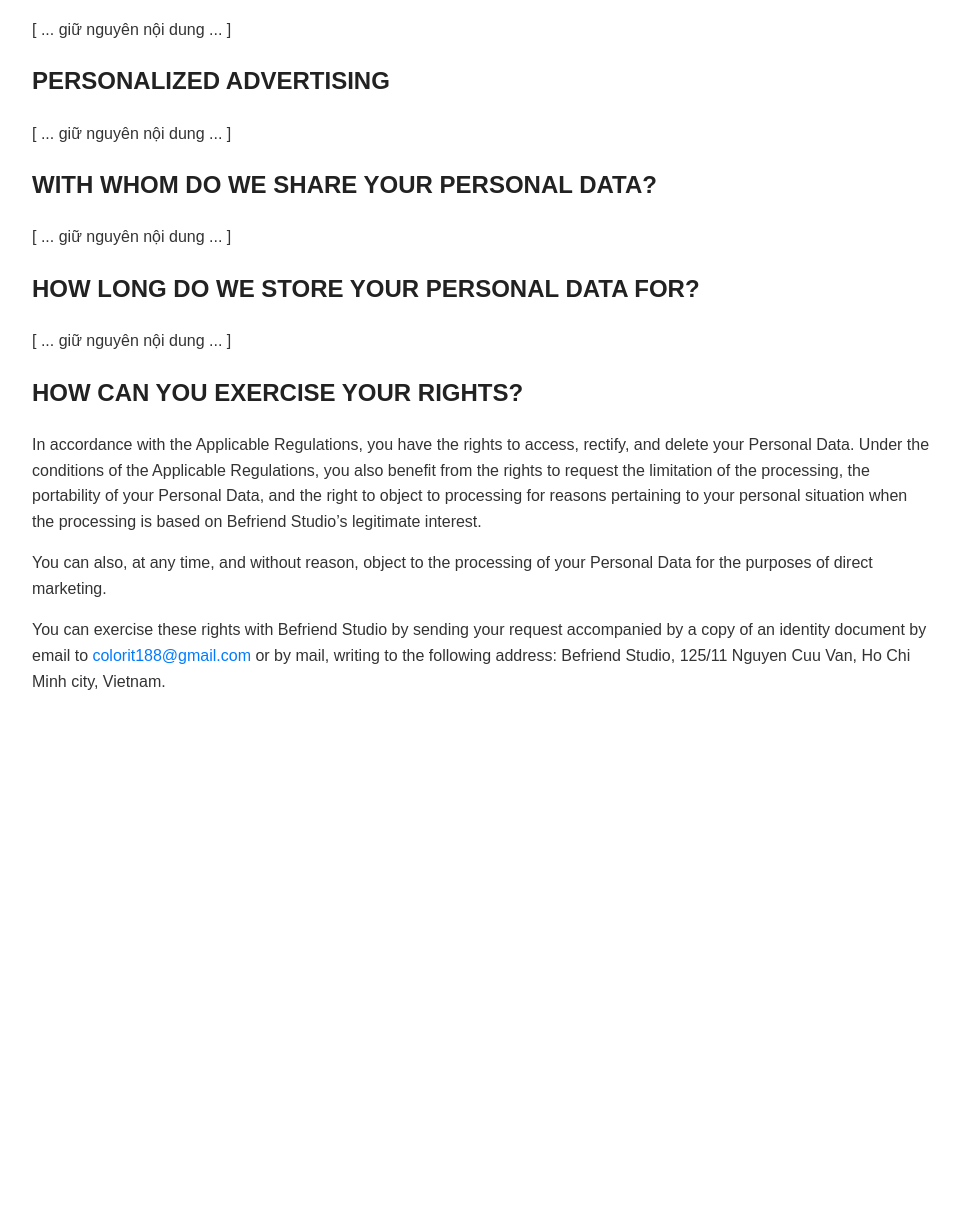
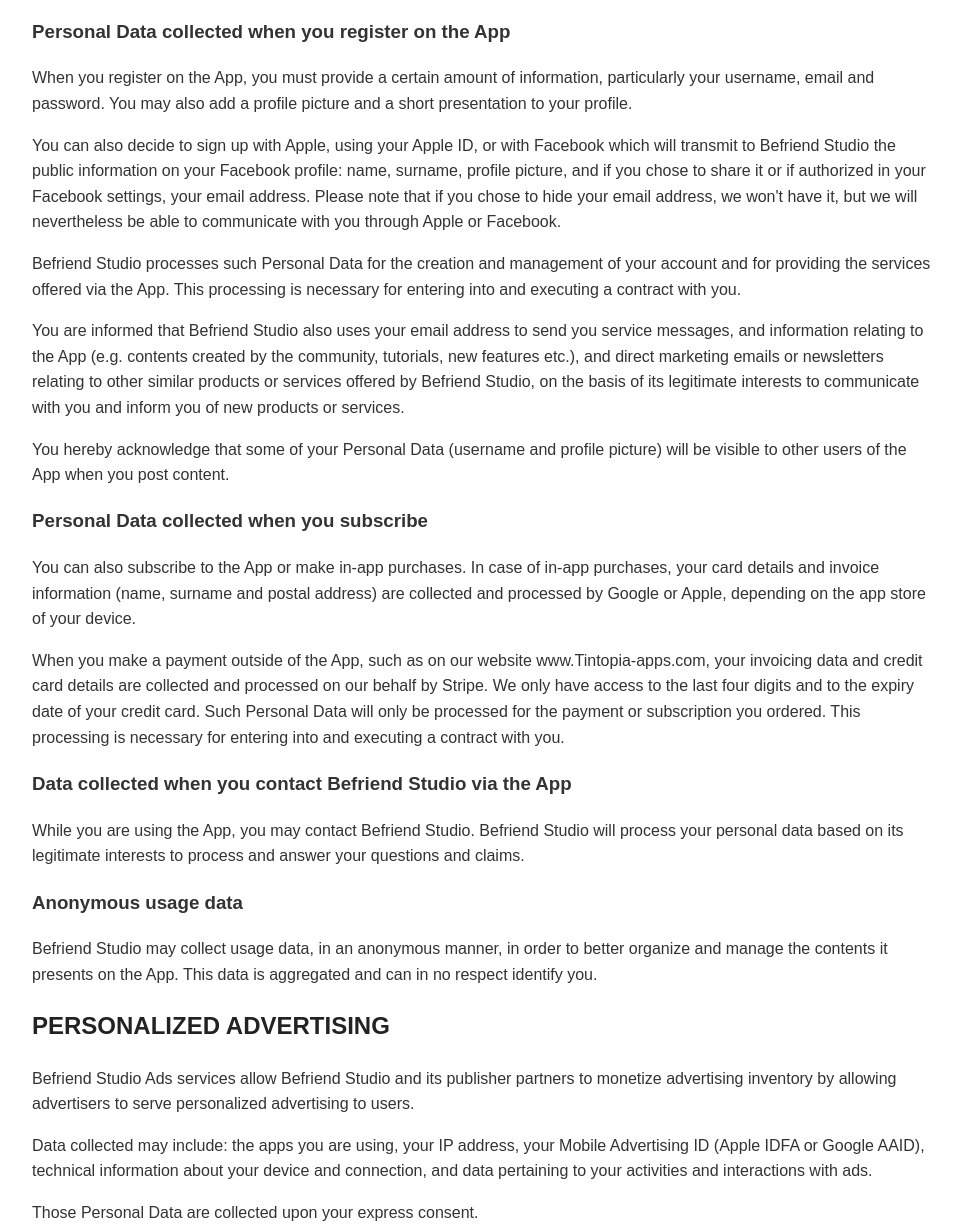
Before and after one commit to colorit2/colorit.github.io, a plain HTML site: page policy.html in a window 1280 px wide. Shown: the part 632-1861 px from the top of the page, without its empty margins (158-1119 px from the left). Before the commit the page ends 1362 px from the top, so only its background shows below. Drawn offline with Linux system fonts and the light colour scheme.

Commit message:
Update policy.html

```diff
--- a/policy.html
+++ b/policy.html
@@ -53,33 +53,94 @@
     If the privacy policy is amended, you will be informed by a push notification and an email sent to you with a link toward the updated privacy policy.
   </p>
 
-  <!-- Các phần còn lại giữ nguyên nội dung bạn đã viết ở trên -->
   <h2>WHAT PERSONAL DATA DO WE COLLECT AND WHAT FOR?</h2>
-  <p>[ ... giữ nguyên nội dung ... ]</p>
+  <h3>Personal Data collected when you register on the App</h3>
+  <p>
+    When you register on the App, you must provide a certain amount of information, particularly your username, email and password.
+    You may also add a profile picture and a short presentation to your profile.
+  </p>
+  <p>
+    You can also decide to sign up with Apple, using your Apple ID, or with Facebook which will transmit to Befriend Studio the public information on your Facebook profile:
+    name, surname, profile picture, and if you chose to share it or if authorized in your Facebook settings, your email address.
+    Please note that if you chose to hide your email address, we won't have it, but we will nevertheless be able to communicate with you through Apple or Facebook.
+  </p>
+  <p>
+    Befriend Studio processes such Personal Data for the creation and management of your account and for providing the services offered via the App.
+    This processing is necessary for entering into and executing a contract with you.
+  </p>
+  <p>
+    You are informed that Befriend Studio also uses your email address to send you service messages, and information relating to the App
+    (e.g. contents created by the community, tutorials, new features etc.), and direct marketing emails or newsletters relating to other similar products or services
+    offered by Befriend Studio, on the basis of its legitimate interests to communicate with you and inform you of new products or services.
+  </p>
+  <p>
+    You hereby acknowledge that some of your Personal Data (username and profile picture) will be visible to other users of the App when you post content.
+  </p>
+
+  <h3>Personal Data collected when you subscribe</h3>
+  <p>
+    You can also subscribe to the App or make in-app purchases. In case of in-app purchases, your card details and invoice information
+    (name, surname and postal address) are collected and processed by Google or Apple, depending on the app store of your device.
+  </p>
+  <p>
+    When you make a payment outside of the App, such as on our website www.Tintopia-apps.com, your invoicing data and credit card details are collected and processed
+    on our behalf by Stripe. We only have access to the last four digits and to the expiry date of your credit card.
+    Such Personal Data will only be processed for the payment or subscription you ordered.
+    This processing is necessary for entering into and executing a contract with you.
+  </p>
+
+  <h3>Data collected when you contact Befriend Studio via the App</h3>
+  <p>
+    While you are using the App, you may contact Befriend Studio. Befriend Studio will process your personal data based on its legitimate interests to process and answer your questions and claims.
+  </p>
+
+  <h3>Anonymous usage data</h3>
+  <p>
+    Befriend Studio may collect usage data, in an anonymous manner, in order to better organize and manage the contents it presents on the App.
+    This data is aggregated and can in no respect identify you.
+  </p>
 
   <h2>PERSONALIZED ADVERTISING</h2>
-  <p>[ ... giữ nguyên nội dung ... ]</p>
+  <p>
+    Befriend Studio Ads services allow Befriend Studio and its publisher partners to monetize advertising inventory by allowing advertisers
+    to serve personalized advertising to users.
+  </p>
+  <p>
+    Data collected may include: the apps you are using, your IP address, your Mobile Advertising ID (Apple IDFA or Google AAID),
+    technical information about your device and connection, and data pertaining to your activities and interactions with ads.
+  </p>
+  <p>
+    Those Personal Data are collected upon your express consent.
+  </p>
 
   <h2>WITH WHOM DO WE SHARE YOUR PERSONAL DATA?</h2>
-  <p>[ ... giữ nguyên nội dung ... ]</p>
+  <p>
+    When you consent to data collection for advertising and analytics purposes, we may share data with:
+  </p>
+  <ul>
+    <li><strong>Ad partners</strong>: Applovin, AppsFlyer, Facebook, Google, Ironsource, Mopub, Ogury, Tapjoy, Vungle</li>
+    <li><strong>Analytics partners</strong>: Adjust, Amplitude, GameAnalytics, Google, Mixpanel, Tenjin</li>
+    <li><strong>Service providers</strong>: Zendesk, SendinBlue, Google Cloud Platform, Elastic Cloud</li>
+    <li><strong>Authorities</strong>: only when legally required</li>
+    <li><strong>External advisors</strong>: lawyers, accountants, etc.</li>
+  </ul>
 
   <h2>HOW LONG DO WE STORE YOUR PERSONAL DATA FOR?</h2>
-  <p>[ ... giữ nguyên nội dung ... ]</p>
+  <p>
+    Befriend Studio shall store your Personal Data for as long as your account is active.
+    Data will be permanently deleted when you delete your account or if inactive for 3 years.
+    Certain data may be retained as required by law.
+  </p>
 
   <h2>HOW CAN YOU EXERCISE YOUR RIGHTS?</h2>
   <p>
-    In accordance with the Applicable Regulations, you have the rights to access, rectify, and delete your Personal Data.
-    Under the conditions of the Applicable Regulations, you also benefit from the rights to request the limitation of the processing,
-    the portability of your Personal Data, and the right to object to processing for reasons pertaining to your personal situation
-    when the processing is based on Befriend Studio’s legitimate interest.
+    You have the rights to access, rectify, delete, limit processing, data portability, and object to processing.
+    You may also object to direct marketing at any time.
   </p>
   <p>
-    You can also, at any time, and without reason, object to the processing of your Personal Data for the purposes of direct marketing.
-  </p>
-  <p>
-    You can exercise these rights with Befriend Studio by sending your request accompanied by a copy of an identity document by email to
+    To exercise these rights, contact Befriend Studio by email at
     <a href="mailto:colorit188@gmail.com">colorit188@gmail.com</a>
-    or by mail, writing to the following address: Befriend Studio, 125/11 Nguyen Cuu Van, Ho Chi Minh city, Vietnam.
+    or by mail at: Befriend Studio, 125/11 Nguyen Cuu Van, Ho Chi Minh city, Vietnam.
   </p>
 </body>
 </html>
```
